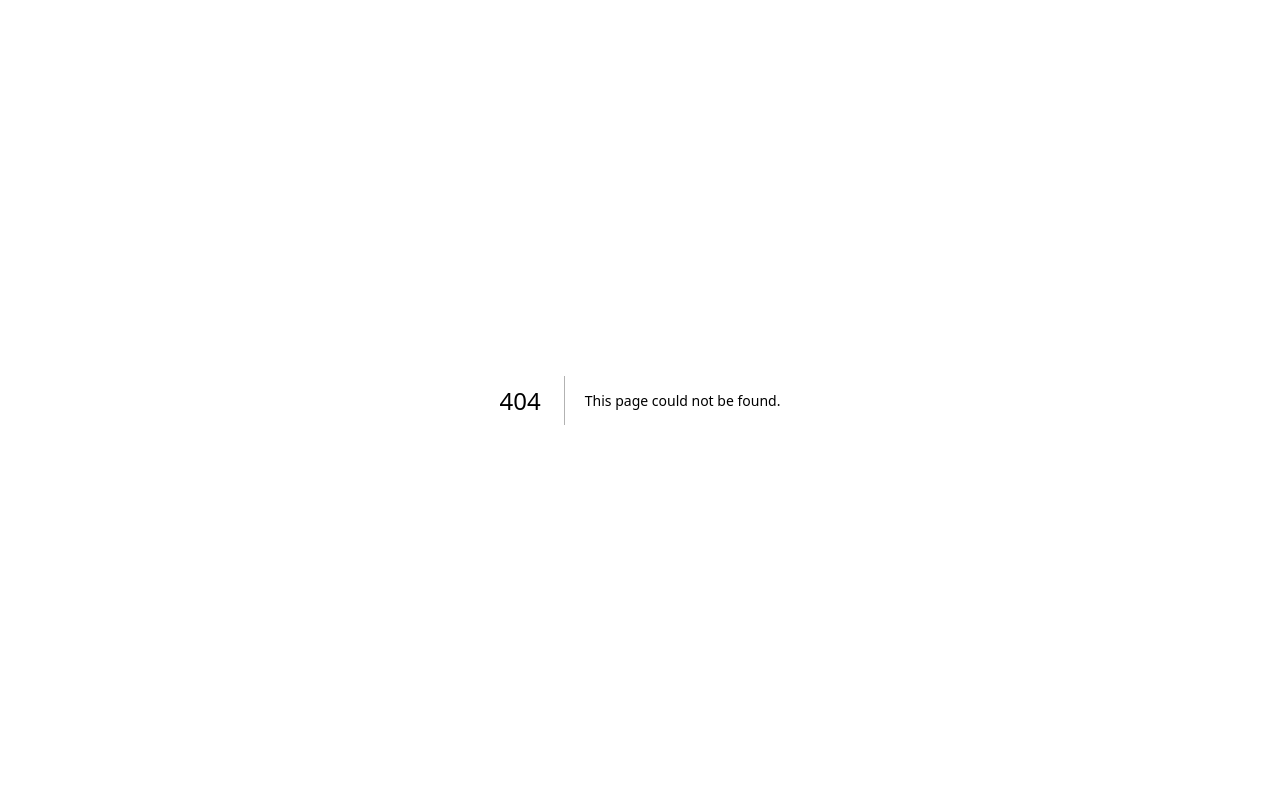
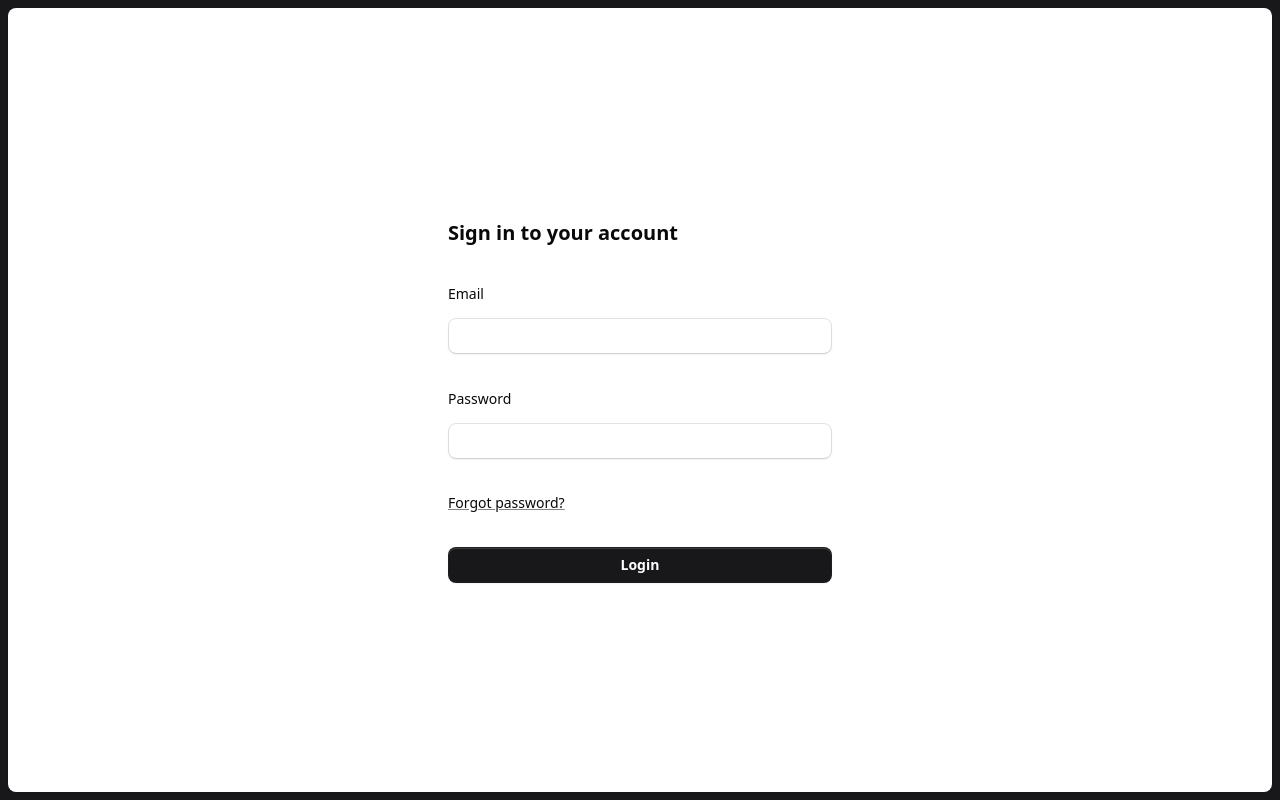
Before and after one commit to hansStellar/barbershop-booking-system, a Next.js app in the folder front-end/: page /admin in a window 1280 px wide. Before the commit this address had no page. Built offline with nearby package versions, Linux system fonts and the light colour scheme.

Commit message:
Admin auth front-end added

```diff
--- a/front-end/src/pages/_app.js
+++ b/front-end/src/pages/_app.js
@@ -1,6 +1,8 @@
 import "@/styles/globals.css"; // adjust path if needed
 
-export default function MyApp({ Component, pageProps }) { // Component is the page being rendered /dashboard /index etc... and pageProps is the props passed on each page
+export default function MyApp({ Component, pageProps }) {
+  // Component is the page being rendered /dashboard /index etc... and pageProps is the props passed on each page
+
   const getLayout = Component.getLayout || ((page) => page); // getLayout is a function that will be responsible to render the requested page with a layout if the file has it or then render the page by itself
   return getLayout(<Component {...pageProps} />);
 }
--- /dev/null
+++ b/front-end/src/pages/admin.js
@@ -0,0 +1,39 @@
+import { AuthLayout } from "@/components/catalyst/auth-layout";
+import { Button } from "@/components/catalyst/button";
+import { Checkbox, CheckboxField } from "@/components/catalyst/checkbox";
+import { Field, Label } from "@/components/catalyst/fieldset";
+import { Heading } from "@/components/catalyst/heading";
+import { Input } from "@/components/catalyst/input";
+import { Strong, Text, TextLink } from "@/components/catalyst/text";
+
+export default function Admin() {
+  return (
+    <AuthLayout>
+      <form
+        action="#"
+        method="POST"
+        className="grid w-full max-w-sm grid-cols-1 gap-8"
+      >
+        <Heading>Sign in to your account</Heading>
+        <Field>
+          <Label>Email</Label>
+          <Input type="email" name="email" />
+        </Field>
+        <Field>
+          <Label>Password</Label>
+          <Input type="password" name="password" />
+        </Field>
+        <div className="flex items-center justify-between">
+          <Text>
+            <TextLink href="#">
+              <Strong>Forgot password?</Strong>
+            </TextLink>
+          </Text>
+        </div>
+        <Button type="submit" className="w-full">
+          Login
+        </Button>
+      </form>
+    </AuthLayout>
+  );
+}
--- a/front-end/src/pages/dashboard/orders.js
+++ b/front-end/src/pages/dashboard/orders.js
@@ -20,6 +20,7 @@ import {
 } from "@/components/catalyst/dropdown";
 import { ChevronDownIcon } from "@heroicons/react/16/solid";
 import { Button } from "@/components/catalyst/button";
+import { EllipsisHorizontalIcon } from "@heroicons/react/24/outline";
 
 // Render the dashboard layout
 Orders.getLayout = function getLayout(page) {
@@ -152,6 +153,7 @@ export default function Orders() {
               <TableHeader>Date</TableHeader>
               <TableHeader>Service</TableHeader>
               <TableHeader>Status</TableHeader>
+              <TableHeader></TableHeader>
             </TableRow>
           </TableHead>
           <TableBody>
@@ -166,6 +168,9 @@ export default function Orders() {
                 </TableCell>
                 <TableCell className="font-light">{book.service}</TableCell>
                 <TableCell className="font-light">{book.service}</TableCell>
+                <TableCell className="font-light">
+                  <EllipsisHorizontalIcon className="w-5 h-5 text-gray-500" />
+                </TableCell>
               </TableRow>
             ))}
           </TableBody>
--- a/front-end/src/styles/globals.css
+++ b/front-end/src/styles/globals.css
@@ -1 +1,5 @@
 @import "tailwindcss";
+
+body {
+  background-color: #18181b;
+}
```
